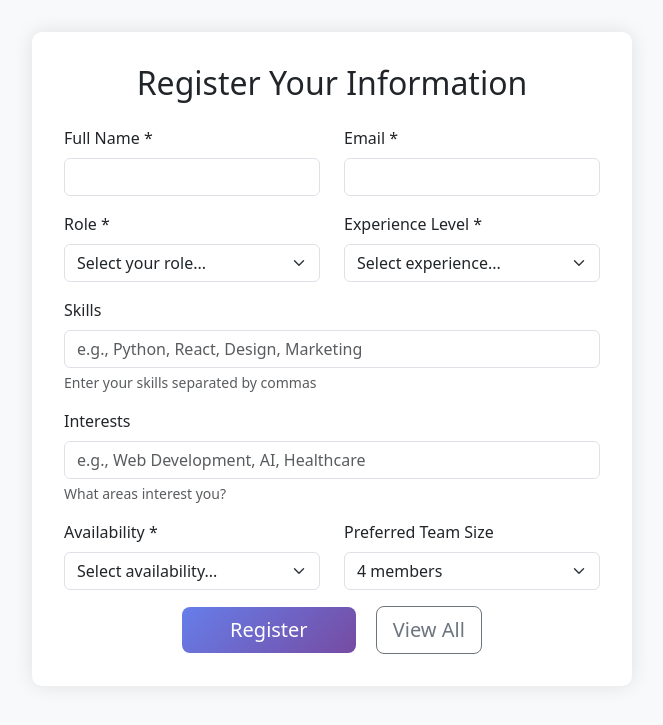
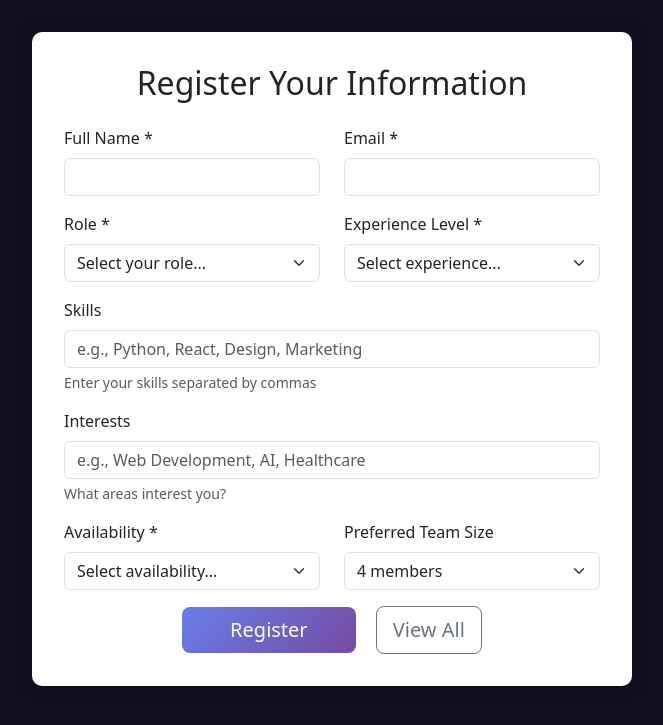
Before and after one commit to VATSALVARSHNEY108/HACKHUB---FULL-FINAL, a Flask app: page /simple_register in a window 1280 px wide. Shown: the top 725 px of the page, without its empty margins (308-971 px from the left). Run offline with Flask 3, Linux system fonts and the light colour scheme.

Commit message:
Update simple_register.html

```diff
--- a/templates/simple_register.html
+++ b/templates/simple_register.html
@@ -6,7 +6,7 @@
     <title>Register - HackHub</title>
     <link href="https://cdn.jsdelivr.net/npm/bootstrap@5.3.0/dist/css/bootstrap.min.css" rel="stylesheet">
     <style>
-        body { background: #f8f9fa; padding: 2rem 0; }
+        body { background: rgb(15,15,32); padding: 2rem 0; }
         .form-container { max-width: 600px; margin: 0 auto; background: white; padding: 2rem; border-radius: 10px; box-shadow: 0 0 20px rgba(0,0,0,0.1); }
         .btn-primary { background: linear-gradient(135deg, #667eea 0%, #764ba2 100%); border: none; }
     </style>
```
